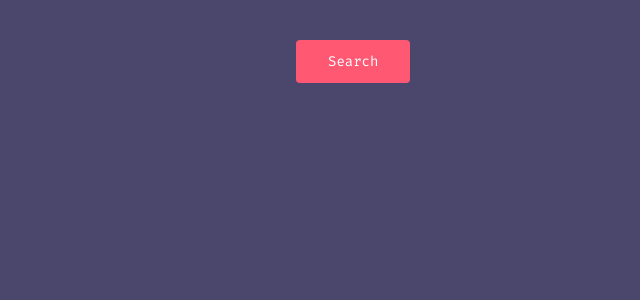
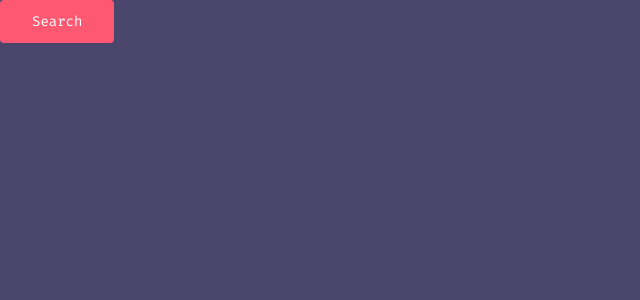
Before and after one commit to dfsilvadev/github-api, a React (Vite) app: page / in a window 1280 px wide. Shown: the top 300 px of the page, without its empty margins (0-640 px from the left). Built offline with nearby package versions, Linux system fonts and the light colour scheme.

Commit message:
feat: container removed

```diff
--- a/src/template/Base/index.tsx
+++ b/src/template/Base/index.tsx
@@ -5,9 +5,7 @@ import * as S from "./styles";
 const Base = () => {
   return (
     <S.Main aria-label="Main">
-      <S.Container aria-label="Content">
-        <Outlet />
-      </S.Container>
+      <Outlet />
     </S.Main>
   );
 };
--- a/src/template/Base/styles.ts
+++ b/src/template/Base/styles.ts
@@ -1,16 +1,6 @@
-import styled, { css } from "styled-components";
+import styled from "styled-components";
 
 export const Main = styled.main`
   width: 100%;
   height: 100vh;
 `;
-
-export const Container = styled.div`
-  ${({ theme }) => css`
-    width: 100%;
-    max-width: ${theme.grid.container};
-    height: 100%;
-    margin: 0 auto;
-    padding: ${theme.spacings.large} ${theme.spacings.xsmall};
-  `}
-`;
```
Also changed, not shown: 2 other files (tests, documents, lock files or other folders).
